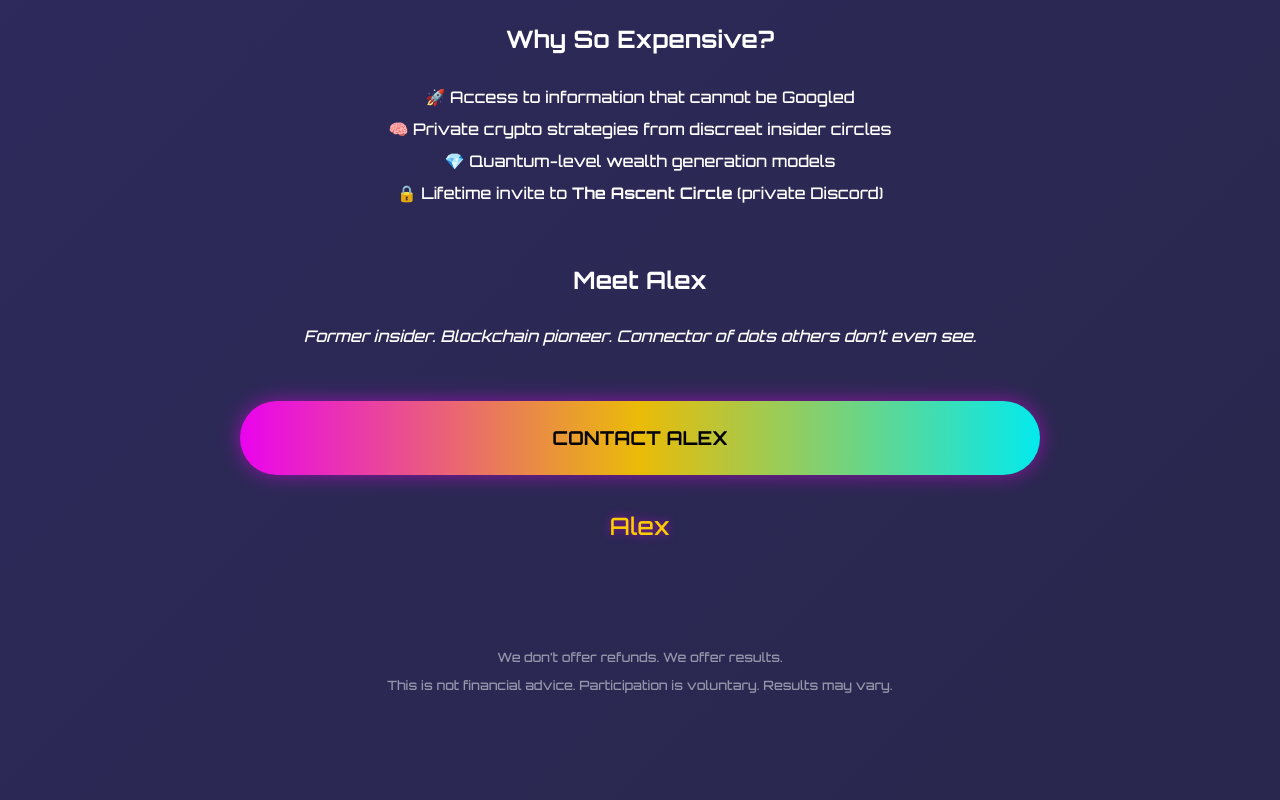
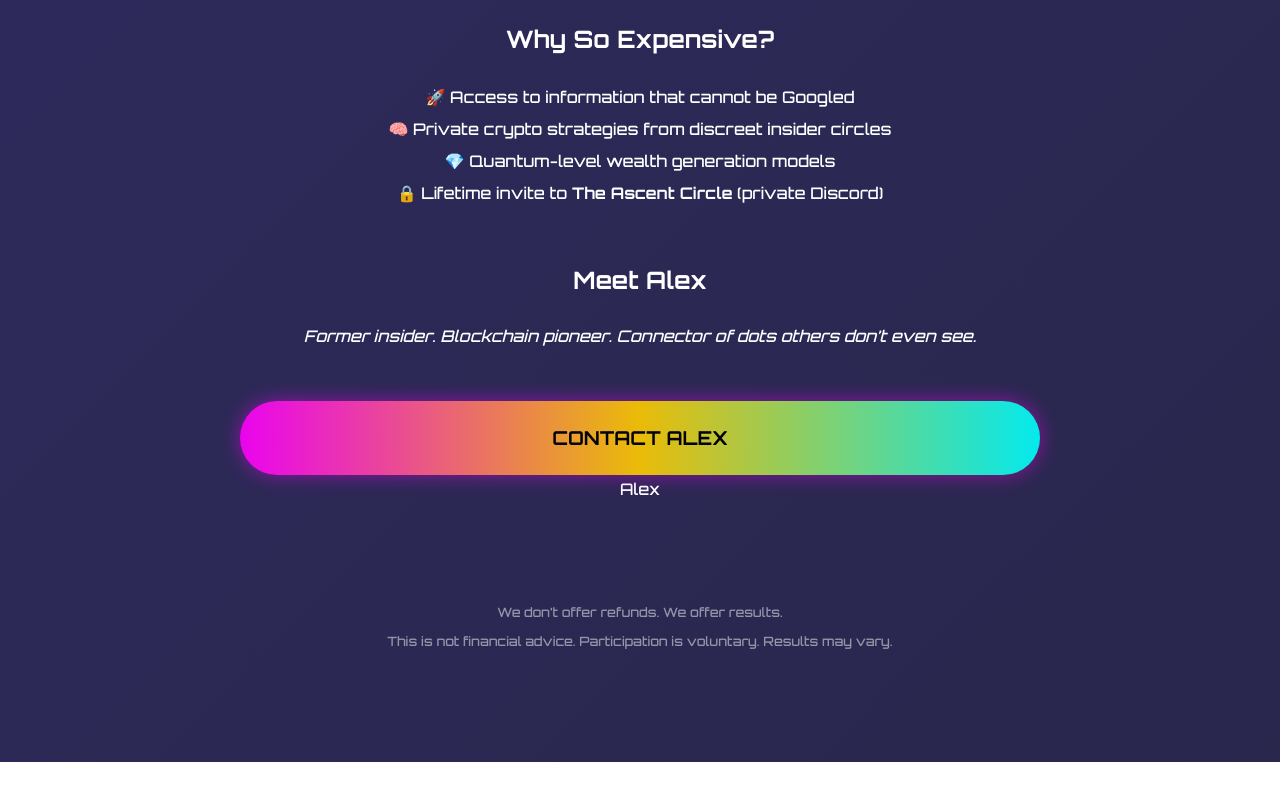
Before and after one commit to ww969696/crypto, a plain HTML site: page index.html in a window 1280 px wide. Shown: the part 566-1366 px from the top of the page. After the commit the page ends 1328 px from the top, so only its background shows below. Drawn offline with Linux system fonts and the light colour scheme.

Commit message:
Update index.html

```diff
--- a/index.html
+++ b/index.html
@@ -152,7 +152,7 @@
             <p><i>Former insider. Blockchain pioneer. Connector of dots others don’t even see.</i></p>
 
             <div class="btn">Contact Alex</div>
-            <div class="alex">Alex</div>
+            <div class="LEARN FROM ALEX, VIASSO AND WALMARTWINE">Alex</div>
         </div>
 
         <div class="footer">
```
